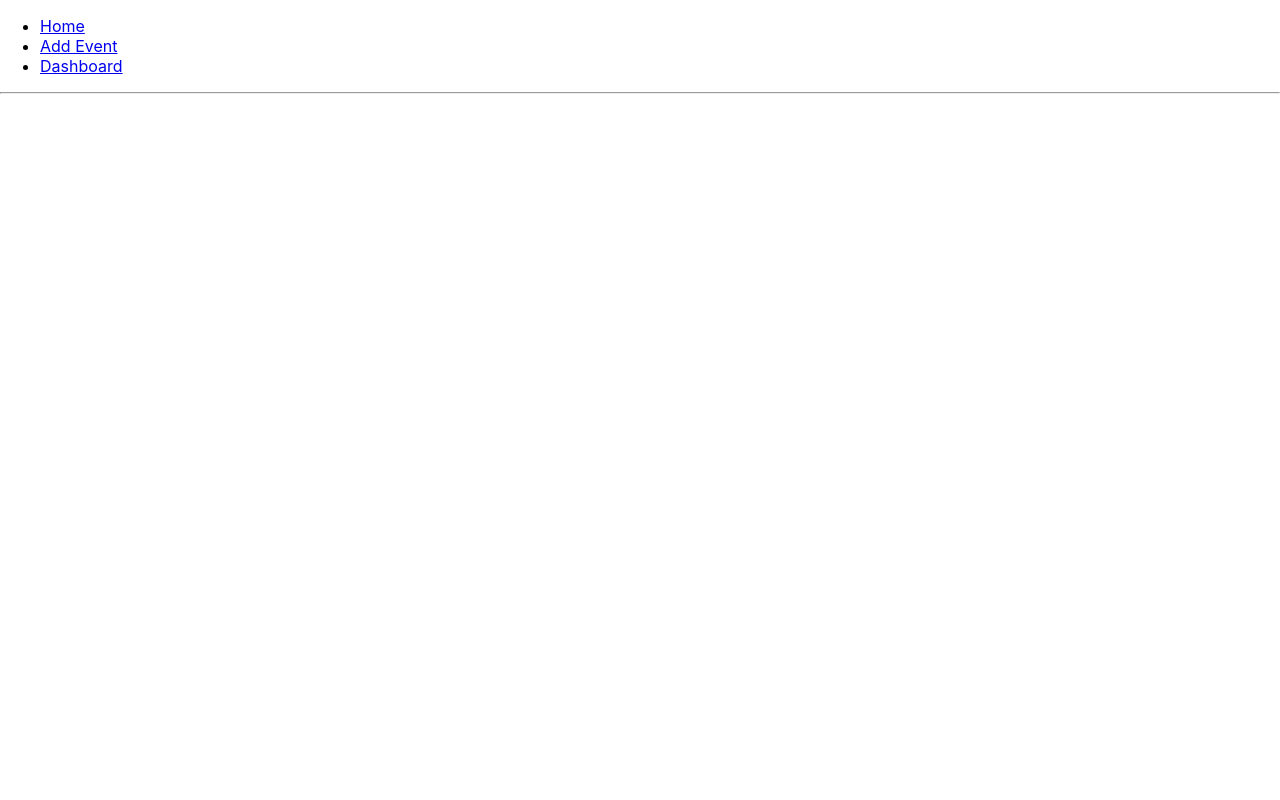
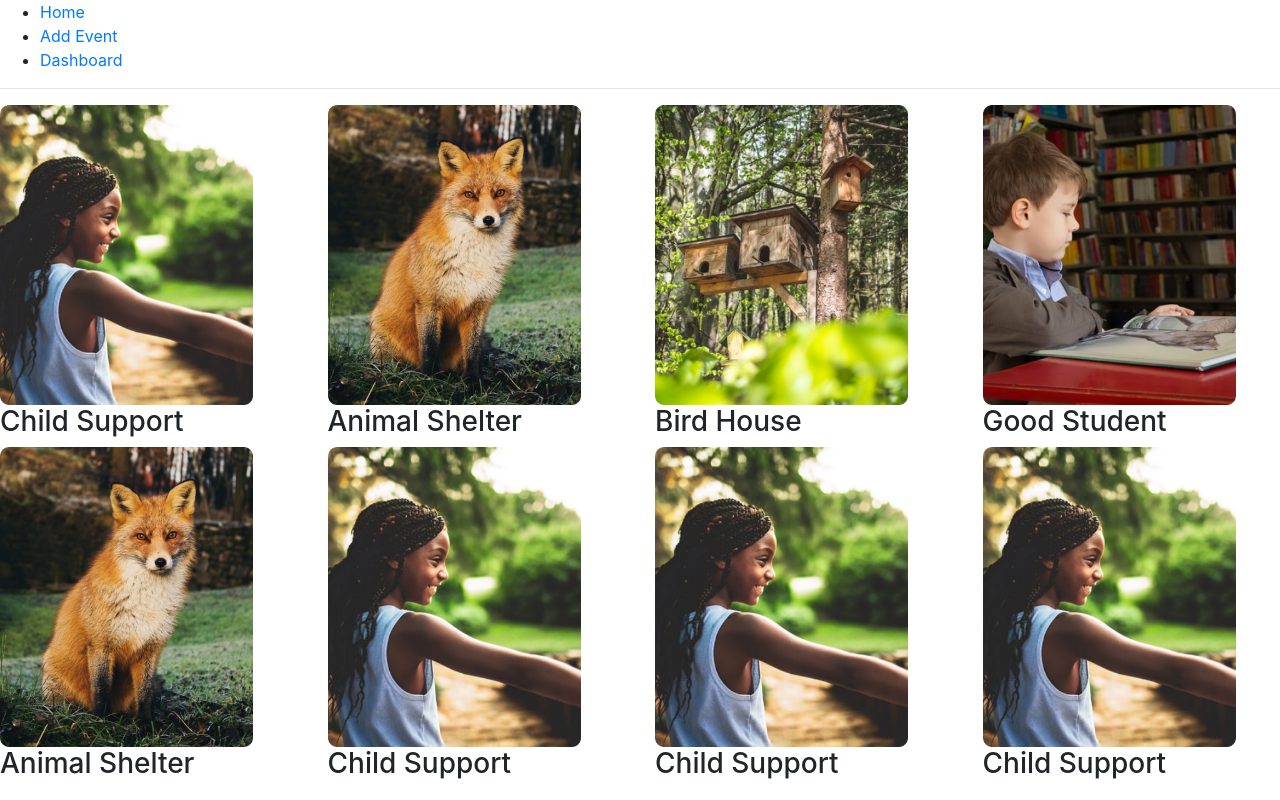
Before and after one commit to samiul-sheikh/volunteer-network, a React (Create React App) app: page / in a window 1280 px wide. Built offline with nearby package versions, Linux system fonts and the light colour scheme.

Commit message:
create fakedata using object and display in UI

```diff
--- a/package.json
+++ b/package.json
@@ -6,7 +6,9 @@
     "@testing-library/jest-dom": "^5.11.10",
     "@testing-library/react": "^11.2.6",
     "@testing-library/user-event": "^12.8.3",
+    "bootstrap": "^4.6.0",
     "react": "^17.0.2",
+    "react-bootstrap": "^1.5.2",
     "react-dom": "^17.0.2",
     "react-router-dom": "^5.2.0",
     "react-scripts": "4.0.3",
--- a/src/Components/Event/Event.js
+++ b/src/Components/Event/Event.js
@@ -1,9 +1,10 @@
 import React from 'react';
 
-const Event = () => {
+const Event = ({ event }) => {
     return (
-        <div>
-
+        <div className="col-md-3">
+            <img style={{ height: '300px' }} src={require(`../../images/${event.imageUrl}`).default} alt="" />
+            <h3>{event.name}</h3>
         </div>
     );
 };
--- a/src/Components/Home/Home.js
+++ b/src/Components/Home/Home.js
@@ -1,9 +1,47 @@
 import React from 'react';
+import Event from '../Event/Event';
+
+const events = [
+    {
+        name: 'Child Support',
+        imageUrl: 'childSupport.png'
+    },
+    {
+        name: 'Animal Shelter',
+        imageUrl: 'animalShelter.png'
+    },
+    {
+        name: 'Bird House',
+        imageUrl: 'birdHouse.png'
+    },
+    {
+        name: 'Good Student',
+        imageUrl: 'goodEducation.png'
+    },
+    {
+        name: 'Animal Shelter',
+        imageUrl: 'animalShelter.png'
+    },
+    {
+        name: 'Child Support',
+        imageUrl: 'childSupport.png'
+    },
+    {
+        name: 'Child Support',
+        imageUrl: 'childSupport.png'
+    },
+    {
+        name: 'Child Support',
+        imageUrl: 'childSupport.png'
+    }
+];
 
 const Home = () => {
     return (
-        <div>
-
+        <div className="row">
+            {
+                events.map(event => <Event event={event}></Event>)
+            }
         </div>
     );
 };
--- a/src/index.js
+++ b/src/index.js
@@ -3,6 +3,7 @@ import ReactDOM from 'react-dom';
 import './index.css';
 import App from './App';
 import reportWebVitals from './reportWebVitals';
+import 'bootstrap/dist/css/bootstrap.min.css';
 
 ReactDOM.render(
   <React.StrictMode>
```
Also changed, not shown: 1 other file (tests, documents, lock files or other folders).
